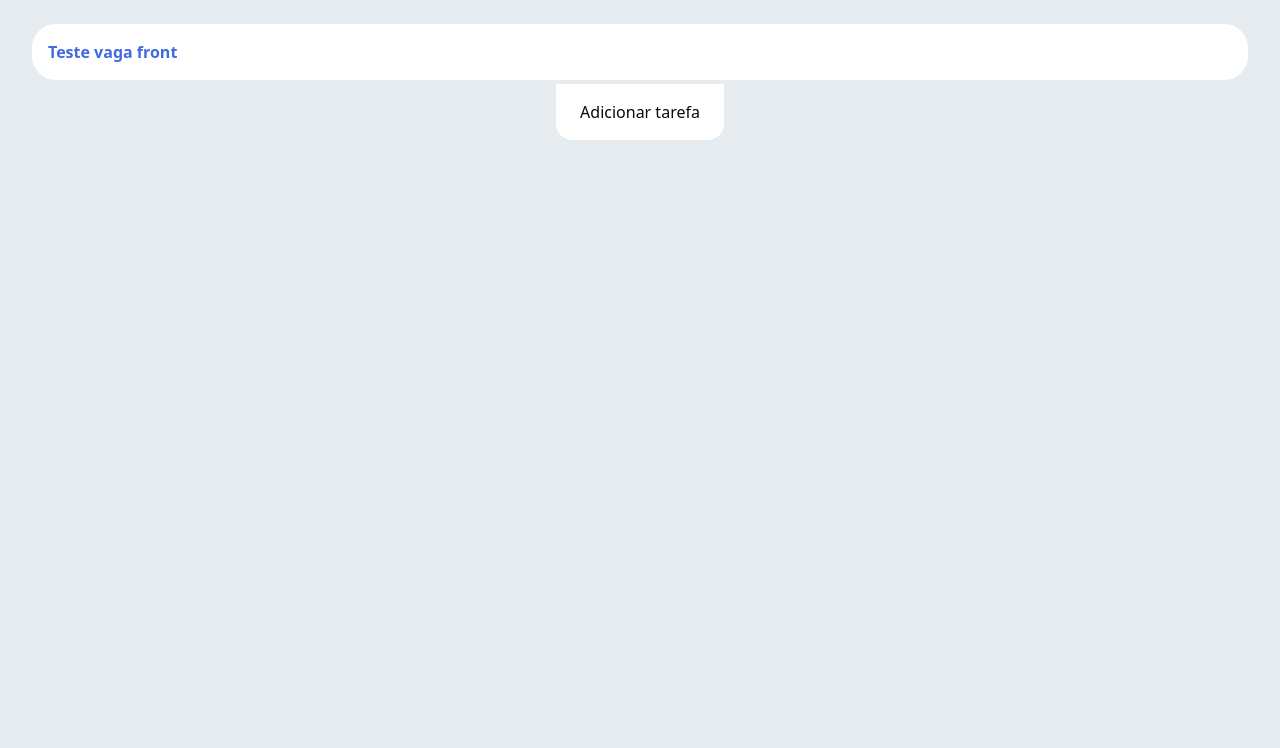
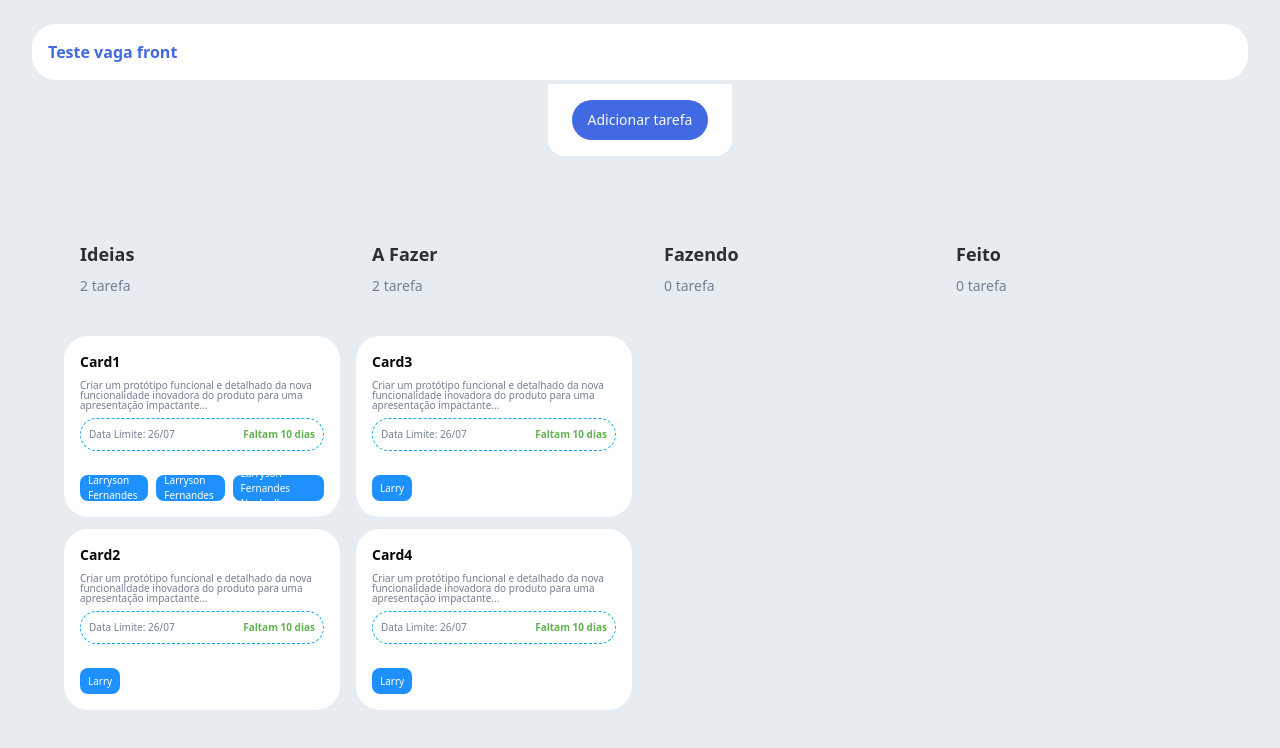
Before and after one commit to eleazar-nascimento/recrutei, a React (Vite) app: page / in a window 1280 px wide. Shown: the top 748 px of the page. Built offline with nearby package versions, Linux system fonts and the light colour scheme.

Commit message:
feat:
- reorganiza pasta de componentes.
-  cria componente de card.
- cria componente de column.
- cria componente de dnd.

```diff
--- a/src/App.tsx
+++ b/src/App.tsx
@@ -1,6 +1,7 @@
-import { Button } from "react-day-picker";
 import { CreateTask } from "./components/create-task";
+import { DndComponent } from "./components/dnd/dnd-component";
 import { NavBar } from "./components/navbar";
+import { Button } from "./components/ui/button";
 
 function App() {
   return (
@@ -11,6 +12,7 @@ function App() {
           <Button className="rounded-full">Adicionar tarefa</Button>
         </CreateTask>
       </div>
+      <DndComponent />
     </main>
   );
 }
--- /dev/null
+++ b/src/components/dnd/card.tsx
@@ -0,0 +1,59 @@
+import { useSortable } from "@dnd-kit/sortable";
+
+export type CardType = {
+  id: string;
+  title: string;
+  description: string;
+  responsibles: Array<{ label: string; value: string }>;
+  columnId?: string;
+};
+
+export function Card({
+  id,
+  title,
+  description,
+  responsibles,
+  columnId,
+}: CardType) {
+  const { attributes, listeners, setNodeRef, transform } = useSortable({
+    id: id,
+  });
+
+  const style = transform
+    ? {
+        transform: `translate3d(${transform.x}px, ${transform.y}px, 0)`,
+      }
+    : undefined;
+
+  return (
+    <div
+      ref={setNodeRef}
+      style={style}
+      {...listeners}
+      {...attributes}
+      className={`bg-card w-full p-4 flex flex-col rounded-3xl gap-2 ${
+        columnId === "4" && "border border-green-500"
+      }`}
+    >
+      <h4 className="text-sm font-semibold">{title}</h4>
+      <span className="leading-none font-normal text-[10px] w-fit text-[#747F93]">
+        {description}
+      </span>
+      <div className="border-dashed border border-sky-500 p-2 w-full flex items-center justify-between rounded-3xl mb-4">
+        <span className="font-normal text-[10px] text-secondary">
+          Data Limite: 26/07
+        </span>
+        <span className="font-semibold text-[10px] text-[#63B150]">
+          Faltam 10 dias
+        </span>
+      </div>
+      <div className="flex items-center justify-start w-full gap-2">
+        {responsibles.map((responsible) => (
+          <div className="bg-[#1E90FF] w-fit p-2 flex items-center justify-center text-white font-normal text-[10px] rounded-lg h-[26px] ">
+            {responsible.label}
+          </div>
+        ))}
+      </div>
+    </div>
+  );
+}
--- /dev/null
+++ b/src/components/dnd/column.tsx
@@ -0,0 +1,42 @@
+import { SortableContext, rectSortingStrategy } from "@dnd-kit/sortable";
+import { useDroppable } from "@dnd-kit/core";
+import { Card, CardType } from "./card";
+import { useStoreTasks } from "@/store/task";
+
+export type ColumnType = {
+  id: string;
+  title: string;
+  cards: CardType[];
+};
+
+export function Column({ id, title, cards }: ColumnType) {
+  const { setNodeRef } = useDroppable({ id: id });
+  const loading = useStoreTasks((state) => state.loading);
+
+  return (
+    <SortableContext id={id} items={cards} strategy={rectSortingStrategy}>
+      <div ref={setNodeRef} className="w-full flex flex-col gap-3">
+        <div className="flex flex-col gap-2 px-4 pb-7">
+          <div className="font-semibold text-[#2E2E2E] text-lg">{title}</div>
+          <div className="font-normal text-sm text-[#747F93]">
+            {cards.length} tarefa
+          </div>
+        </div>
+        {!loading ? (
+          cards.map((card) => (
+            <Card
+              key={card?.id}
+              id={card?.id}
+              columnId={id}
+              description={card.description}
+              title={card?.title}
+              responsibles={card.responsibles}
+            />
+          ))
+        ) : (
+          <div>carregando...</div>
+        )}
+      </div>
+    </SortableContext>
+  );
+}
--- /dev/null
+++ b/src/components/dnd/dnd-component.tsx
@@ -0,0 +1,130 @@
+import {
+  closestCorners,
+  DndContext,
+  KeyboardSensor,
+  PointerSensor,
+  useSensor,
+  useSensors,
+  DragEndEvent,
+  DragOverEvent,
+} from "@dnd-kit/core";
+import { arrayMove, sortableKeyboardCoordinates } from "@dnd-kit/sortable";
+import { Column, ColumnType } from "./column";
+import { useState } from "react";
+import { useStoreTasks } from "@/store/task";
+
+export function DndComponent() {
+  const tasks = useStoreTasks((state) => state.columns);
+  const [columns, setColumns] = useState<ColumnType[]>(tasks);
+
+  const findColumn = (unique: string | null) => {
+    if (!unique) {
+      return null;
+    }
+
+    if (columns.some((c) => c.id === unique)) {
+      return columns.find((c) => c.id === unique) ?? null;
+    }
+
+    const id = String(unique);
+
+    const itemWithColumnId = columns.flatMap((c) => {
+      const columnId = c.id;
+      return c.cards.map((i) => ({ itemId: i?.id, columnId: columnId }));
+    });
+
+    const columnId = itemWithColumnId.find((i) => i.itemId === id)?.columnId;
+
+    return columns.find((c) => c.id === columnId) ?? null;
+  };
+
+  const handleDragOver = (event: DragOverEvent) => {
+    const { active, over, delta } = event;
+    const activeId = String(active.id);
+    const overId = over ? String(over.id) : null;
+    const activeColumn = findColumn(activeId);
+    const overColumn = findColumn(overId);
+    if (!activeColumn || !overColumn || activeColumn === overColumn) {
+      return null;
+    }
+    setColumns((prevState) => {
+      const activeItems = activeColumn.cards;
+      const overItems = overColumn.cards;
+      const activeIndex = activeItems.findIndex((i) => i?.id === activeId);
+      const overIndex = overItems.findIndex((i) => i?.id === overId);
+      const newIndex = () => {
+        const putOnBelowLastItem =
+          overIndex === overItems.length - 1 && delta.y > 0;
+        const modifier = putOnBelowLastItem ? 1 : 0;
+        return overIndex >= 0 ? overIndex + modifier : overItems.length + 1;
+      };
+      return prevState.map((c) => {
+        if (c.id === activeColumn.id) {
+          c.cards = activeItems.filter((i) => i?.id !== activeId);
+          return c;
+        } else if (c.id === overColumn.id) {
+          c.cards = [
+            ...overItems.slice(0, newIndex()),
+            activeItems[activeIndex],
+            ...overItems.slice(newIndex(), overItems.length),
+          ];
+          return c;
+        } else {
+          return c;
+        }
+      });
+    });
+  };
+
+  const handleDragEnd = (event: DragEndEvent) => {
+    const { active, over } = event;
+    const activeId = String(active.id);
+    const overId = over ? String(over.id) : null;
+    const activeColumn = findColumn(activeId);
+    const overColumn = findColumn(overId);
+    if (!activeColumn || !overColumn || activeColumn !== overColumn) {
+      return null;
+    }
+    const activeIndex = activeColumn.cards.findIndex((i) => i?.id === activeId);
+    const overIndex = overColumn.cards.findIndex((i) => i?.id === overId);
+    if (activeIndex !== overIndex) {
+      setColumns((prevState) => {
+        return prevState.map((column) => {
+          if (column.id === activeColumn.id) {
+            column.cards = arrayMove(overColumn.cards, activeIndex, overIndex);
+            return column;
+          } else {
+            return column;
+          }
+        });
+      });
+    }
+  };
+
+  const sensors = useSensors(
+    useSensor(PointerSensor),
+    useSensor(KeyboardSensor, {
+      coordinateGetter: sortableKeyboardCoordinates,
+    })
+  );
+
+  return (
+    <DndContext
+      sensors={sensors}
+      collisionDetection={closestCorners}
+      onDragEnd={handleDragEnd}
+      onDragOver={handleDragOver}
+    >
+      <div className="grid grid-cols-4 gap-4 container w-full">
+        {columns.map((column) => (
+          <Column
+            key={column.id}
+            id={column.id}
+            title={column.title}
+            cards={column.cards}
+          />
+        ))}
+      </div>
+    </DndContext>
+  );
+}
--- a/src/components/select-multi.tsx
+++ b/src/components/select-multi.tsx
@@ -1,4 +1,3 @@
-import React, { useState } from "react";
 import Select, { ActionMeta, MultiValue } from "react-select";
 import makeAnimated from "react-select/animated";
 
--- /dev/null
+++ b/src/mocks/column-data.ts
@@ -0,0 +1,82 @@
+import { ColumnType } from "@/components/dnd/column";
+
+export const columnData: ColumnType[] = [
+  {
+    id: "1",
+    title: "Ideias",
+    cards: [
+      {
+        id: "Card1",
+        title: "Card1",
+        description:
+          "Criar um protótipo funcional e detalhado da nova funcionalidade inovadora do produto para uma apresentação impactante...",
+        responsibles: [
+          {
+            label: "Larryson Fernandes",
+            value: "3",
+          },
+          {
+            label: "Larryson Fernandes",
+            value: "2",
+          },
+          {
+            label: "Larryson Fernandes Nealpoll",
+            value: "1",
+          },
+        ],
+      },
+      {
+        id: "Card2",
+        title: "Card2",
+        description:
+          "Criar um protótipo funcional e detalhado da nova funcionalidade inovadora do produto para uma apresentação impactante...",
+        responsibles: [
+          {
+            label: "Larry",
+            value: "3",
+          },
+        ],
+      },
+    ],
+  },
+  {
+    id: "2",
+    title: "A Fazer",
+    cards: [
+      {
+        id: "Card3",
+        title: "Card3",
+        description:
+          "Criar um protótipo funcional e detalhado da nova funcionalidade inovadora do produto para uma apresentação impactante...",
+        responsibles: [
+          {
+            label: "Larry",
+            value: "3",
+          },
+        ],
+      },
+      {
+        id: "Card4",
+        title: "Card4",
+        description:
+          "Criar um protótipo funcional e detalhado da nova funcionalidade inovadora do produto para uma apresentação impactante...",
+        responsibles: [
+          {
+            label: "Larry",
+            value: "3",
+          },
+        ],
+      },
+    ],
+  },
+  {
+    id: "3",
+    title: "Fazendo",
+    cards: [],
+  },
+  {
+    id: "4",
+    title: "Feito",
+    cards: [],
+  },
+];
--- a/src/store/task.tsx
+++ b/src/store/task.tsx
@@ -1,7 +1,7 @@
 import { create } from "zustand";
-import { ColumnType } from "@/drag-container/Column";
-import { columnData } from "@/mocks/columnData";
-import { CardType } from "@/drag-container/Card";
+import { CardType } from "@/components/dnd/card";
+import { ColumnType } from "@/components/dnd/column";
+import { columnData } from "@/mocks/column-data";
 
 interface StoreTasksProps {
   columns: ColumnType[];
--- /dev/null
+++ b/src/validations/create-task.ts
@@ -0,0 +1,18 @@
+import { z } from "zod";
+
+export const createTaskFormSchema = z.object({
+  title: z.string().min(2, {
+    message: "O Título deve ter pelo menos 2 caracteres.",
+  }),
+  description: z.string().min(2, {
+    message: "A Descrição deve ter pelo menos 2 caracteres.",
+  }),
+  responsibles: z
+    .array(
+      z.object({
+        value: z.string(),
+        label: z.string(),
+      })
+    )
+    .nonempty("Pelo menos uma opção deve ser selecionada"),
+});
```
Also changed, not shown: 2 other files (tests, documents, lock files or other folders).
